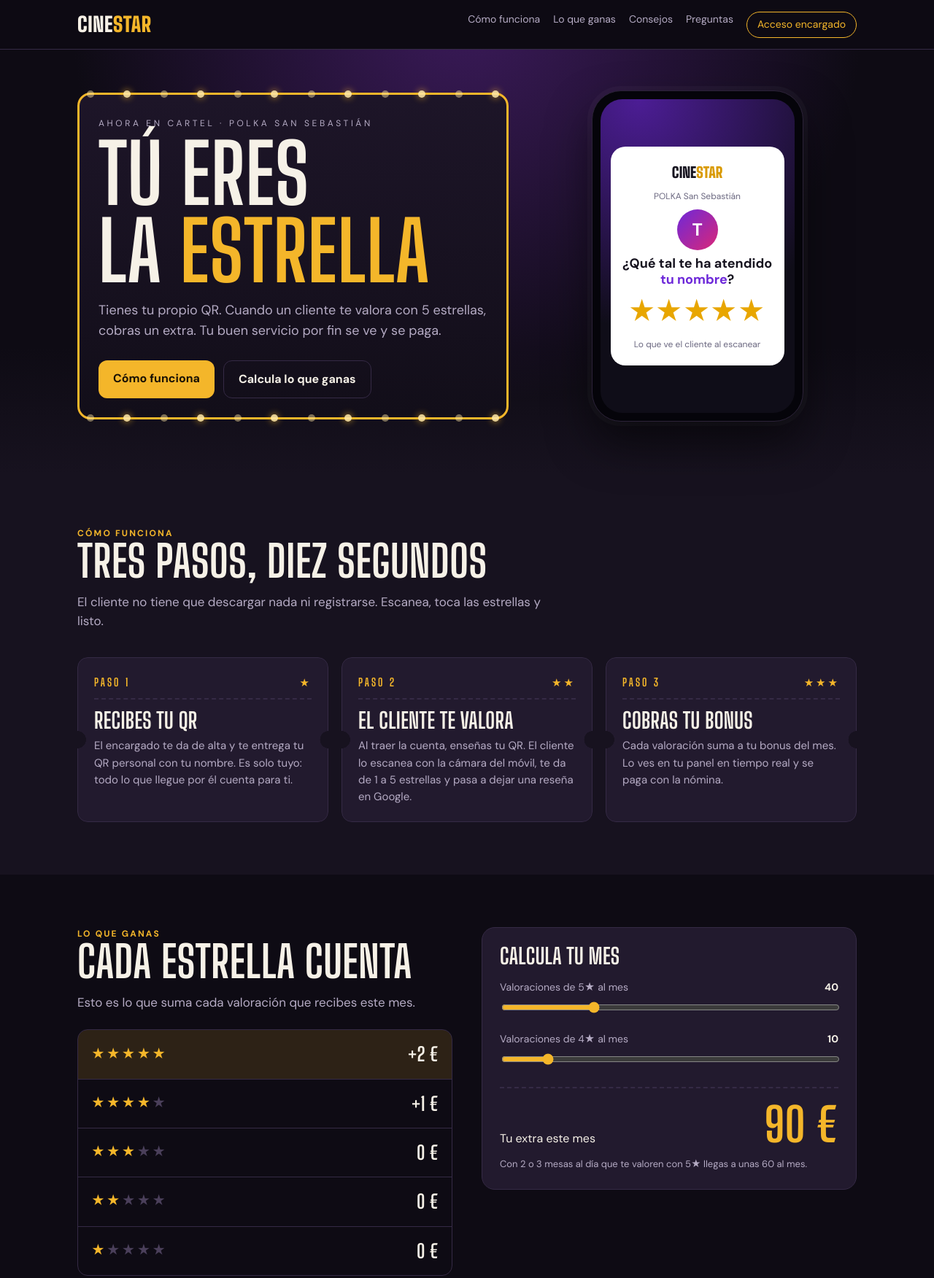
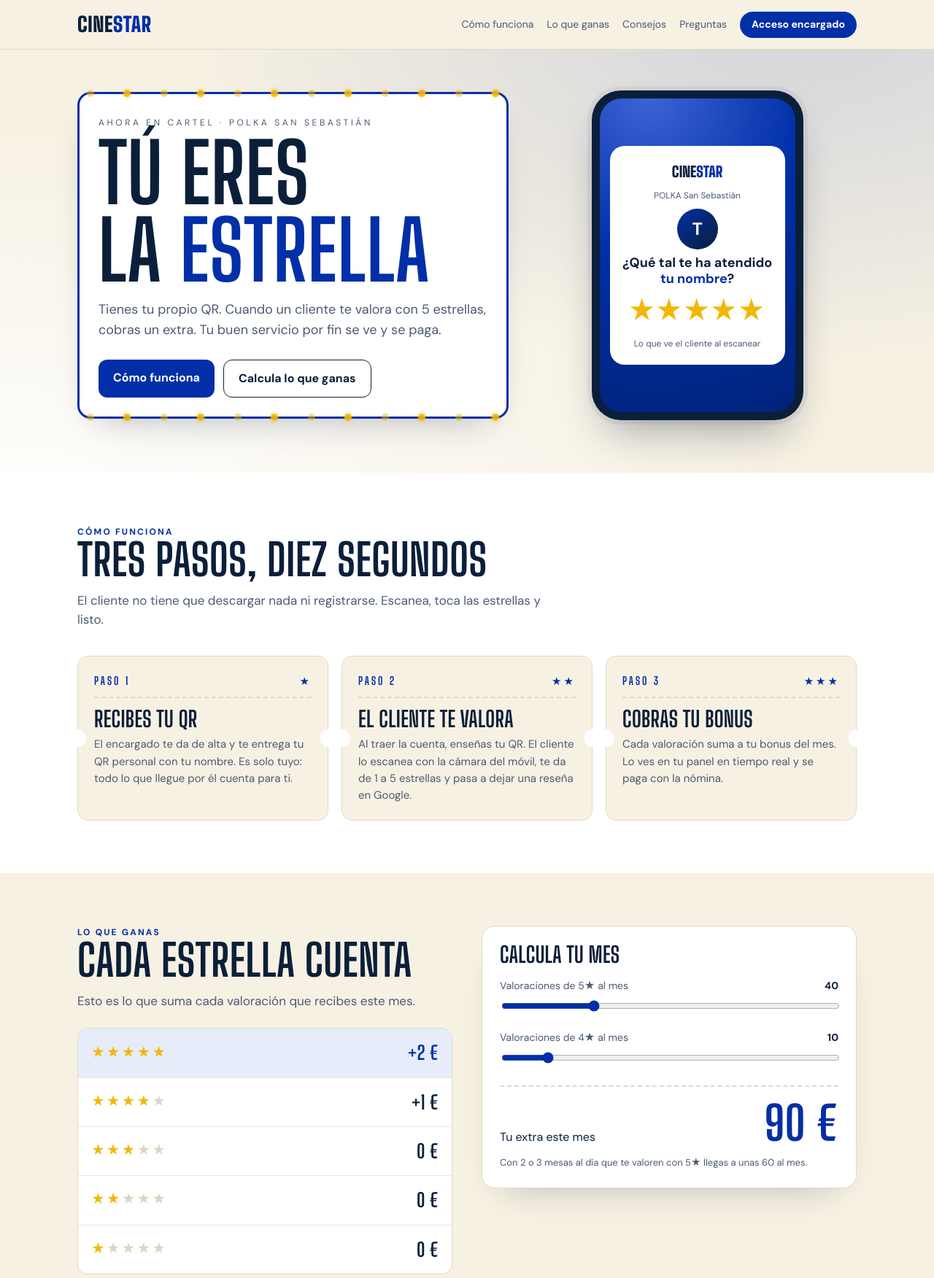
Before and after one commit to POLKASanSebastian/cinestar, a website: page docs/index.html in a window 1280 px wide. Shown: the top 1752 px of the page at 73% size. Drawn offline with nearby package versions, Linux system fonts and the light colour scheme; no server answers.

Commit message:
Web de camareros: paleta clara (crema, blanco, azul Klein y navy)

```diff
--- a/docs/index.html
+++ b/docs/index.html
@@ -12,154 +12,162 @@
 <script src="https://cdnjs.cloudflare.com/ajax/libs/qrcode-generator/1.4.4/qrcode.min.js"></script>
 <link rel="stylesheet" href="https://fonts.googleapis.com/css2?family=Big+Shoulders+Display:wght@700;900&family=DM+Sans:wght@400;500;700&display=swap">
 <style>
-  /* Layout: cartelera de cine. Portada tipo marquesina, pasos como entradas de cine, una sola columna centrada de 1100px. Look oscuro de sala, elegido a propósito. */
+  /* Layout: cartelera de cine en versión luminosa. Fondo crema, tarjetas blancas, azul Klein como acento y azul navío para el texto y el cierre. El amarillo queda solo para las estrellas. */
   :root {
-    --night:#0e0b14; --hall:#17121f; --seat:#221a2e; --line:#352a45;
-    --ink:#f6f1e7; --muted:#b5abc4; --gold:#f4b62a; --gold-soft:#f4b62a22; --curtain:#a3123a; --violet:#8b5cf6;
-    --good:#4ade80;
+    --cream:#f7f1e3; --white:#ffffff; --card:#ffffff; --line:#e3d9c4; --line-soft:#efe7d6;
+    --navy:#0b1f3a; --ink:#0b1f3a; --muted:#4b5a73;
+    --klein:#002fa7; --klein-dark:#00227a; --klein-soft:#002fa712; --klein-tint:#e6ecfa;
+    --star:#f2b705; --star-off:#ddd5c2;
+    --good:#16824a; --bad:#c92a42;
     --display:"Big Shoulders Display", Impact, "Arial Narrow", sans-serif;
     --body:"DM Sans", system-ui, -apple-system, "Segoe UI", sans-serif;
-    color-scheme:dark;
+    color-scheme:light;
   }
   * { box-sizing:border-box; }
   html { scroll-behavior:smooth; }
   @media (prefers-reduced-motion: reduce) { html { scroll-behavior:auto; } *, *::before { animation:none !important; transition:none !important; } }
-  body { margin:0; background:var(--night); color:var(--ink); font-family:var(--body); font-size:16px; line-height:1.55; }
+  body { margin:0; background:var(--cream); color:var(--ink); font-family:var(--body); font-size:16px; line-height:1.55; }
   .wrap { max-width:1100px; margin:0 auto; padding-left:max(16px, env(safe-area-inset-left, 0px)); padding-right:max(16px, env(safe-area-inset-right, 0px)); }
-  h1, h2, h3 { font-family:var(--display); text-transform:uppercase; letter-spacing:.01em; line-height:.95; margin:0; text-wrap:balance; }
+  h1, h2, h3 { font-family:var(--display); text-transform:uppercase; letter-spacing:.01em; line-height:.95; margin:0; text-wrap:balance; color:var(--navy); }
   h2 { font-size:clamp(38px, 6vw, 60px); }
-  .eyebrow { font-size:12px; letter-spacing:.18em; text-transform:uppercase; color:var(--gold); font-weight:700; }
+  .eyebrow { font-size:12px; letter-spacing:.18em; text-transform:uppercase; color:var(--klein); font-weight:700; }
   section { padding-block:72px; }
   .lede { color:var(--muted); max-width:58ch; font-size:17px; margin:14px 0 0; }
   a { color:inherit; }
-  :focus-visible { outline:2px solid var(--gold); outline-offset:3px; }
+  :focus-visible { outline:2px solid var(--klein); outline-offset:3px; }
 
   /* Navegación */
-  body::before { content:""; position:fixed; inset:0 0 auto; height:env(safe-area-inset-top, 0px); z-index:10; background:var(--night); }
-  nav { position:sticky; top:env(safe-area-inset-top, 0px); z-index:5; background:color-mix(in srgb, var(--night) 88%, transparent); backdrop-filter:blur(8px); border-bottom:1px solid var(--line); }
+  body::before { content:""; position:fixed; inset:0 0 auto; height:env(safe-area-inset-top, 0px); z-index:10; background:var(--cream); }
+  nav { position:sticky; top:env(safe-area-inset-top, 0px); z-index:5; background:color-mix(in srgb, var(--cream) 90%, transparent); backdrop-filter:blur(8px); border-bottom:1px solid var(--line); }
   nav .wrap { display:flex; align-items:center; gap:18px; padding-block:12px; }
-  .brand { font-family:var(--display); font-weight:900; font-size:28px; text-transform:uppercase; letter-spacing:.02em; text-decoration:none; }
-  .brand span { color:var(--gold); }
-  nav .links { display:flex; gap:18px; margin-left:auto; font-size:14px; }
+  .brand { font-family:var(--display); font-weight:900; font-size:28px; text-transform:uppercase; letter-spacing:.02em; text-decoration:none; color:var(--navy); }
+  .brand span { color:var(--klein); }
+  nav .links { display:flex; gap:18px; margin-left:auto; font-size:14px; align-items:center; }
   nav .links a { text-decoration:none; color:var(--muted); }
-  nav .links a:hover { color:var(--ink); }
+  nav .links a:hover { color:var(--klein); }
   @media (max-width:720px) { nav .links a:not(.cta-s) { display:none; } }
-  .cta-s { border:1px solid var(--gold); color:var(--gold) !important; border-radius:99px; padding:6px 14px; }
+  .cta-s { background:var(--klein); color:#fff !important; border-radius:99px; padding:7px 16px; font-weight:700; }
+  .cta-s:hover { background:var(--klein-dark); }
 
   /* Portada: marquesina */
-  .hero { padding-block:56px 72px; background:radial-gradient(ellipse at 50% -10%, #3b1a5a 0%, transparent 60%), linear-gradient(180deg, transparent 70%, var(--hall)); }
+  .hero { padding-block:56px 72px; background:radial-gradient(ellipse at 85% -10%, #002fa726 0%, transparent 55%), radial-gradient(ellipse at 0% 110%, #ffffff 0%, transparent 60%); }
   .hero .wrap { display:grid; grid-template-columns:minmax(0,1.15fr) minmax(0,.85fr); gap:40px; align-items:center; }
   @media (max-width:860px) { .hero .wrap { grid-template-columns:minmax(0,1fr); } }
-  .marquee { position:relative; border:3px solid var(--gold); border-radius:18px; padding:30px 26px 26px; background:linear-gradient(180deg, #1d1528, #120e19); }
+  .marquee { position:relative; border:3px solid var(--klein); border-radius:18px; padding:30px 26px 26px; background:var(--white); box-shadow:0 24px 50px -28px #0b1f3a55; }
   .bulbs { position:absolute; left:10px; right:10px; height:10px; display:flex; justify-content:space-between; }
   .bulbs.top { top:-6px; } .bulbs.bot { bottom:-6px; }
-  .bulbs i { width:10px; height:10px; border-radius:50%; background:#ffe7a3; box-shadow:0 0 10px 2px #f4b62a99; animation:blink 1.4s infinite; }
+  .bulbs i { width:10px; height:10px; border-radius:50%; background:var(--star); box-shadow:0 0 8px 1px #f2b70599; animation:blink 1.4s infinite; }
   .bulbs i:nth-child(2n) { animation-delay:.7s; }
-  @keyframes blink { 50% { opacity:.35; box-shadow:none; } }
+  @keyframes blink { 50% { opacity:.4; box-shadow:none; } }
   .marquee .now { font-size:12px; letter-spacing:.3em; text-transform:uppercase; color:var(--muted); }
   .hero h1 { font-size:clamp(56px, 10vw, 112px); margin-top:6px; }
-  .hero h1 em { font-style:normal; color:var(--gold); }
+  .hero h1 em { font-style:normal; color:var(--klein); }
   .hero .lede { font-size:18px; }
   .btns { display:flex; gap:12px; flex-wrap:wrap; margin-top:26px; }
-  .btn { display:inline-block; text-decoration:none; font-weight:700; border-radius:12px; padding:13px 20px; }
-  .btn.gold { background:var(--gold); color:#1a1205; }
-  .btn.line { border:1px solid var(--line); color:var(--ink); }
-  .btn:hover { filter:brightness(1.08); }
+  .btn { display:inline-block; text-decoration:none; font-weight:700; border-radius:12px; padding:13px 20px; transition:background .15s, color .15s, border-color .15s; }
+  .btn.gold { background:var(--klein); color:#fff; }
+  .btn.gold:hover { background:var(--klein-dark); }
+  .btn.line { border:1.5px solid var(--navy); color:var(--navy); background:transparent; }
+  .btn.line:hover { background:var(--navy); color:#fff; }
 
   /* Móvil */
-  .phone { width:100%; max-width:290px; margin:0 auto; border-radius:40px; padding:11px; background:#05040a; border:1px solid #2b2238; box-shadow:0 30px 60px #00000080, 0 0 0 6px #ffffff08; }
-  .screen { border-radius:30px; padding:20px 14px; min-height:430px; display:flex; align-items:center; background:radial-gradient(circle at 20% 0%, #4c1d95 0%, #0f0d18 65%); }
-  .pcard { background:#fff; color:#16131f; border-radius:20px; padding:20px 12px; width:100%; text-align:center; display:flex; flex-direction:column; align-items:center; gap:8px; }
-  .pcard .b { font-family:var(--display); font-weight:900; font-size:20px; text-transform:uppercase; } .pcard .b span { color:#d99a00; }
-  .pcard small { color:#6b6880; font-size:12px; }
-  .av { width:56px; height:56px; border-radius:50%; display:grid; place-items:center; color:#fff; font-weight:800; font-size:24px; background:linear-gradient(135deg,#6d28d9,#db2777); }
+  .phone { width:100%; max-width:290px; margin:0 auto; border-radius:40px; padding:11px; background:var(--navy); box-shadow:0 30px 60px -20px #0b1f3a66, 0 0 0 6px #0b1f3a0d; }
+  .screen { border-radius:30px; padding:20px 14px; min-height:430px; display:flex; align-items:center; background:radial-gradient(circle at 25% 0%, #3d63d6 0%, var(--klein) 45%, var(--klein-dark) 100%); }
+  .pcard { background:#fff; color:var(--navy); border-radius:20px; padding:20px 12px; width:100%; text-align:center; display:flex; flex-direction:column; align-items:center; gap:8px; }
+  .pcard .b { font-family:var(--display); font-weight:900; font-size:20px; text-transform:uppercase; } .pcard .b span { color:var(--klein); }
+  .pcard small { color:var(--muted); font-size:12px; }
+  .av { width:56px; height:56px; border-radius:50%; display:grid; place-items:center; color:#fff; font-weight:800; font-size:24px; background:linear-gradient(135deg,var(--klein),var(--navy)); }
   .pcard p { margin:0; font-weight:700; font-size:18px; line-height:1.2; }
-  .pcard p em { font-style:normal; color:#6d28d9; }
-  .pstars { font-size:34px; letter-spacing:2px; color:#dcd9e4; }
-  .pstars b { color:#e8a600; font-weight:400; animation:pop 3s infinite; display:inline-block; }
+  .pcard p em { font-style:normal; color:var(--klein); }
+  .pstars { font-size:34px; letter-spacing:2px; color:var(--star-off); }
+  .pstars b { color:var(--star); font-weight:400; animation:pop 3s infinite; display:inline-block; }
   .pstars b:nth-child(2){animation-delay:.15s}.pstars b:nth-child(3){animation-delay:.3s}.pstars b:nth-child(4){animation-delay:.45s}.pstars b:nth-child(5){animation-delay:.6s}
-  @keyframes pop { 0%,10% { color:#dcd9e4; transform:scale(1); } 20%,85% { color:#e8a600; transform:scale(1.08); } 100% { color:#dcd9e4; } }
+  @keyframes pop { 0%,10% { color:var(--star-off); transform:scale(1); } 20%,85% { color:var(--star); transform:scale(1.08); } 100% { color:var(--star-off); } }
+
+  /* Secciones alternas: blanco con tarjetas crema */
+  .steps, .tips, .faq { background:var(--white); --card:var(--cream); }
 
   /* Pasos como entradas */
-  .steps { background:var(--hall); }
   .tickets { display:grid; grid-template-columns:repeat(3, minmax(0,1fr)); gap:18px; margin-top:36px; }
   @media (max-width:860px) { .tickets { grid-template-columns:minmax(0,1fr); } }
-  .ticket { position:relative; background:var(--seat); border-radius:14px; padding:22px 22px 22px 22px; border:1px solid var(--line);
+  .ticket { position:relative; background:var(--card); border-radius:14px; padding:22px; border:1px solid var(--line);
     -webkit-mask:radial-gradient(circle 12px at 0 50%, transparent 98%, #000) left/51% 100% no-repeat, radial-gradient(circle 12px at 100% 50%, transparent 98%, #000) right/51% 100% no-repeat;
             mask:radial-gradient(circle 12px at 0 50%, transparent 98%, #000) left/51% 100% no-repeat, radial-gradient(circle 12px at 100% 50%, transparent 98%, #000) right/51% 100% no-repeat; }
-  .ticket .num { font-family:var(--display); font-size:15px; letter-spacing:.2em; color:var(--gold); text-transform:uppercase; border-bottom:2px dashed var(--line); padding-bottom:10px; margin-bottom:14px; display:flex; justify-content:space-between; }
+  .ticket .num { font-family:var(--display); font-size:15px; letter-spacing:.2em; color:var(--klein); text-transform:uppercase; border-bottom:2px dashed var(--line); padding-bottom:10px; margin-bottom:14px; display:flex; justify-content:space-between; }
   .ticket h3 { font-size:30px; }
   .ticket p { color:var(--muted); margin:10px 0 0; font-size:15px; }
 
   /* Lo que ganas */
   .earn .wrap { display:grid; grid-template-columns:minmax(0,1fr) minmax(0,1fr); gap:40px; align-items:start; }
   @media (max-width:860px) { .earn .wrap { grid-template-columns:minmax(0,1fr); } }
-  .rates { margin-top:24px; border:1px solid var(--line); border-radius:14px; overflow:hidden; }
-  .rate { display:flex; align-items:center; justify-content:space-between; padding:13px 18px; border-bottom:1px solid var(--line); font-variant-numeric:tabular-nums; }
+  .rates { margin-top:24px; border:1px solid var(--line); border-radius:14px; overflow:hidden; background:var(--white); }
+  .rate { display:flex; align-items:center; justify-content:space-between; padding:13px 18px; border-bottom:1px solid var(--line-soft); font-variant-numeric:tabular-nums; }
   .rate:last-child { border-bottom:0; }
-  .rate .s { color:var(--gold); letter-spacing:2px; font-size:18px; }
-  .rate .s span { color:#4a3f5a; }
-  .rate b { font-family:var(--display); font-size:26px; }
-  .rate.top { background:var(--gold-soft); }
-  .calc { background:var(--seat); border:1px solid var(--line); border-radius:18px; padding:24px; }
+  .rate .s { color:var(--star); letter-spacing:2px; font-size:18px; }
+  .rate .s span { color:var(--star-off); }
+  .rate b { font-family:var(--display); font-size:26px; color:var(--navy); }
+  .rate.top { background:var(--klein-tint); }
+  .rate.top b { color:var(--klein); }
+  .calc { background:var(--white); border:1px solid var(--line); border-radius:18px; padding:24px; box-shadow:0 24px 50px -32px #0b1f3a55; }
   .calc h3 { font-size:30px; }
   .calc label { display:block; font-size:14px; color:var(--muted); margin-top:18px; }
   .calc .val { float:right; color:var(--ink); font-weight:700; font-variant-numeric:tabular-nums; }
-  .calc input[type=range] { width:100%; accent-color:var(--gold); margin-top:8px; }
+  .calc input[type=range] { width:100%; accent-color:var(--klein); margin-top:8px; }
   .total { margin-top:22px; padding-top:18px; border-top:2px dashed var(--line); display:flex; align-items:baseline; justify-content:space-between; gap:10px; flex-wrap:wrap; }
-  .total b { font-family:var(--display); font-size:64px; color:var(--gold); line-height:1; font-variant-numeric:tabular-nums; }
+  .total b { font-family:var(--display); font-size:64px; color:var(--klein); line-height:1; font-variant-numeric:tabular-nums; }
   .fine { font-size:13px; color:var(--muted); margin:12px 0 0; }
 
   /* Consejos */
-  .tips { background:var(--hall); }
   .say { display:grid; grid-template-columns:repeat(3, minmax(0,1fr)); gap:16px; margin-top:32px; }
   @media (max-width:860px) { .say { grid-template-columns:minmax(0,1fr); } }
-  .quote { background:var(--seat); border-radius:16px; padding:20px; border:1px solid var(--line); }
-  .quote .when { font-size:12px; letter-spacing:.14em; text-transform:uppercase; color:var(--gold); font-weight:700; }
-  .quote p { font-size:19px; margin:10px 0 0; line-height:1.4; }
+  .quote { background:var(--card); border-radius:16px; padding:20px; border:1px solid var(--line); border-left:4px solid var(--klein); }
+  .quote .when { font-size:12px; letter-spacing:.14em; text-transform:uppercase; color:var(--klein); font-weight:700; }
+  .quote p { font-size:19px; margin:10px 0 0; line-height:1.4; color:var(--navy); }
   .dodont { display:grid; grid-template-columns:minmax(0,1fr) minmax(0,1fr); gap:16px; margin-top:16px; }
   @media (max-width:700px) { .dodont { grid-template-columns:minmax(0,1fr); } }
-  .list { border:1px solid var(--line); border-radius:16px; padding:20px 22px; }
+  .list { border:1px solid var(--line); border-radius:16px; padding:20px 22px; background:var(--card); }
   .list h3 { font-size:26px; display:flex; align-items:center; gap:10px; }
   .list ul { margin:12px 0 0; padding:0; list-style:none; display:flex; flex-direction:column; gap:9px; }
   .list li { padding-left:26px; position:relative; color:var(--muted); }
   .list.yes li::before { content:"✓"; position:absolute; left:0; color:var(--good); font-weight:700; }
-  .list.no li::before { content:"✕"; position:absolute; left:0; color:#fb7185; font-weight:700; }
+  .list.no li::before { content:"✕"; position:absolute; left:0; color:var(--bad); font-weight:700; }
 
   /* Tu panel */
   .panel .wrap { display:grid; grid-template-columns:minmax(0,.9fr) minmax(0,1.1fr); gap:40px; align-items:center; }
   @media (max-width:860px) { .panel .wrap { grid-template-columns:minmax(0,1fr); } }
-  .me { background:#fff; color:#16131f; border-radius:22px; padding:22px; max-width:360px; margin:0 auto; width:100%; text-align:center; }
-  .me .b { font-family:var(--display); font-weight:900; font-size:20px; text-transform:uppercase; } .me .b span { color:#d99a00; }
+  .me { background:#fff; color:var(--navy); border-radius:22px; padding:22px; max-width:360px; margin:0 auto; width:100%; text-align:center; border:1px solid var(--line); box-shadow:0 24px 50px -30px #0b1f3a66; }
+  .me .b { font-family:var(--display); font-weight:900; font-size:20px; text-transform:uppercase; } .me .b span { color:var(--klein); }
   .me h4 { margin:8px 0 2px; font-size:20px; }
   .me .qr { width:130px; height:130px; margin:12px auto; }
   .me .qr img { width:100%; height:100%; display:block; image-rendering:pixelated; }
   .me .g3 { display:grid; grid-template-columns:repeat(3, minmax(0,1fr)); gap:8px; margin-top:10px; }
-  .me .g3 div { background:#f5f3fa; border-radius:12px; padding:10px 4px; }
+  .me .g3 div { background:var(--cream); border-radius:12px; padding:10px 4px; }
   .me .g3 b { display:block; font-size:18px; font-variant-numeric:tabular-nums; }
-  .me .g3 small { font-size:11px; color:#6b6880; }
+  .me .g3 small { font-size:11px; color:var(--muted); }
   .feat { margin:20px 0 0; padding:0; list-style:none; display:flex; flex-direction:column; gap:12px; }
   .feat li { display:flex; gap:12px; align-items:flex-start; color:var(--muted); }
   .feat li b { color:var(--ink); }
-  .feat .ic { flex:none; width:32px; height:32px; border-radius:10px; display:grid; place-items:center; background:var(--gold-soft); color:var(--gold); font-weight:700; }
+  .feat .ic { flex:none; width:32px; height:32px; border-radius:10px; display:grid; place-items:center; background:var(--klein-tint); color:var(--klein); font-weight:700; }
 
   /* FAQ */
-  .faq { background:var(--hall); }
   details { border-bottom:1px solid var(--line); padding-block:16px; }
   details:first-of-type { border-top:1px solid var(--line); margin-top:28px; }
-  summary { cursor:pointer; font-weight:700; font-size:17px; list-style:none; display:flex; justify-content:space-between; gap:12px; }
+  summary { cursor:pointer; font-weight:700; font-size:17px; list-style:none; display:flex; justify-content:space-between; gap:12px; color:var(--navy); }
   summary::-webkit-details-marker { display:none; }
-  summary::after { content:"+"; color:var(--gold); font-size:22px; line-height:1; transition:transform .2s; }
+  summary::after { content:"+"; color:var(--klein); font-size:22px; line-height:1; transition:transform .2s; }
   details[open] summary::after { transform:rotate(45deg); }
   details p { color:var(--muted); margin:10px 0 0; max-width:70ch; }
 
-  /* Cierre */
-  .end { text-align:center; padding-block:84px; background:radial-gradient(ellipse at 50% 120%, #5b1036 0%, transparent 60%); }
-  .end h2 { font-size:clamp(46px, 8vw, 88px); }
-  .end h2 em { font-style:normal; color:var(--gold); }
-  .end .lede { margin-inline:auto; }
+  /* Cierre: banda azul navío */
+  .end { text-align:center; padding-block:84px; background:radial-gradient(ellipse at 50% 120%, #002fa7 0%, transparent 65%), var(--navy); color:#fff; }
+  .end h2 { font-size:clamp(46px, 8vw, 88px); color:#fff; }
+  .end h2 em { font-style:normal; color:var(--star); }
+  .end .eyebrow { color:#9fb4ee; }
+  .end .lede { margin-inline:auto; color:#c9d3e6; }
   .end .btns { justify-content:center; }
-  footer { border-top:1px solid var(--line); padding-block:22px; font-size:13px; color:var(--muted); }
+  .end .btn.gold { background:#fff; color:var(--navy); }
+  .end .btn.gold:hover { background:var(--cream); }
+  footer { border-top:1px solid var(--line); padding-block:22px; font-size:13px; color:var(--muted); background:var(--cream); }
   footer .wrap { display:flex; justify-content:space-between; gap:12px; flex-wrap:wrap; }
 </style>
 
@@ -288,7 +296,7 @@
     <div class="me" aria-label="Ejemplo de tu panel personal">
       <div class="b">Cine<span>Star</span></div>
       <h4>Hola, Laura 👋</h4>
-      <small style="color:#6b6880">Tu código personal</small>
+      <small style="color:var(--muted)">Tu código personal</small>
       <div class="qr" aria-hidden="true"></div>
       <div class="g3">
         <div><b>4,8</b><small>media ★</small></div>
```
